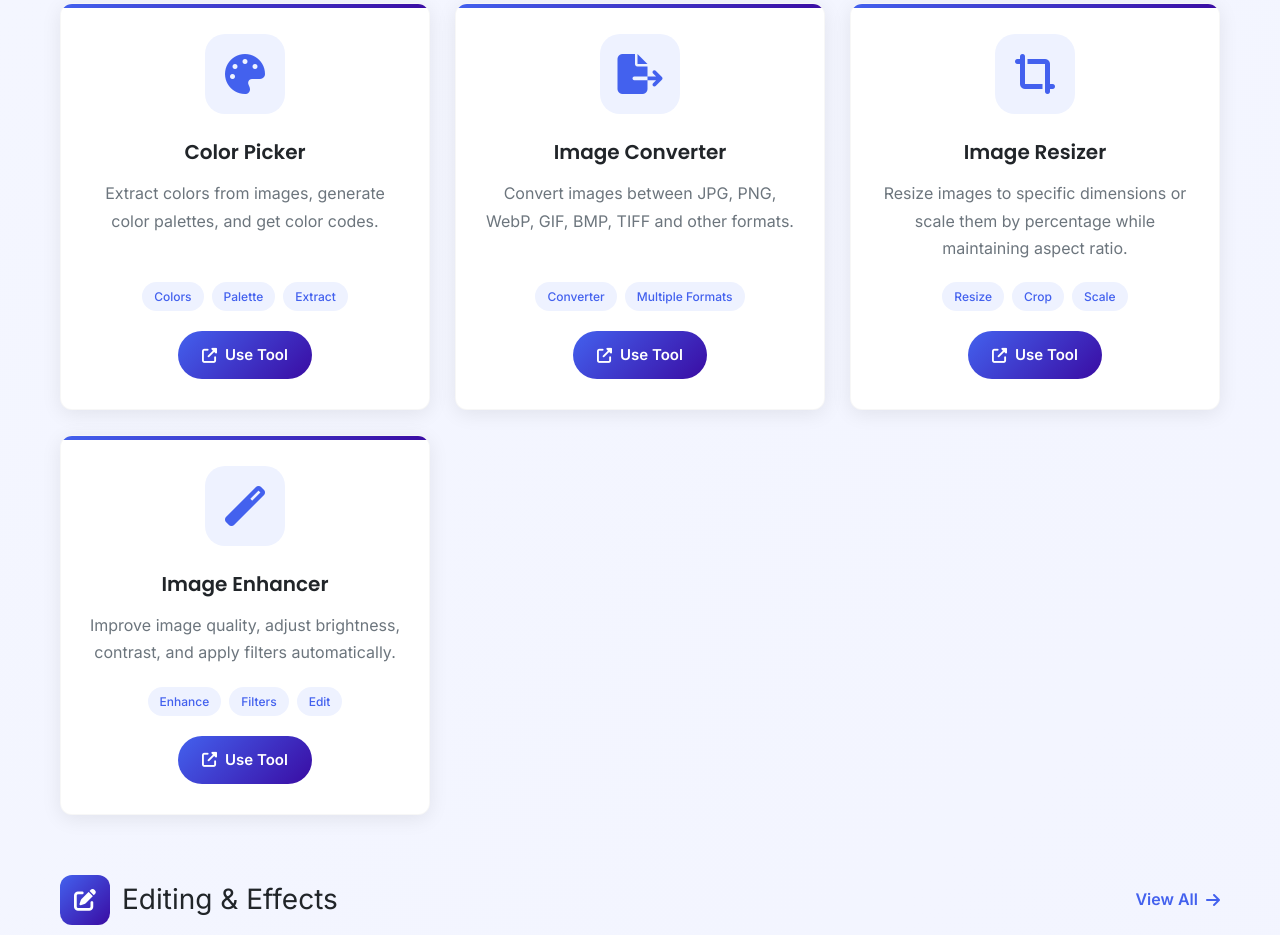
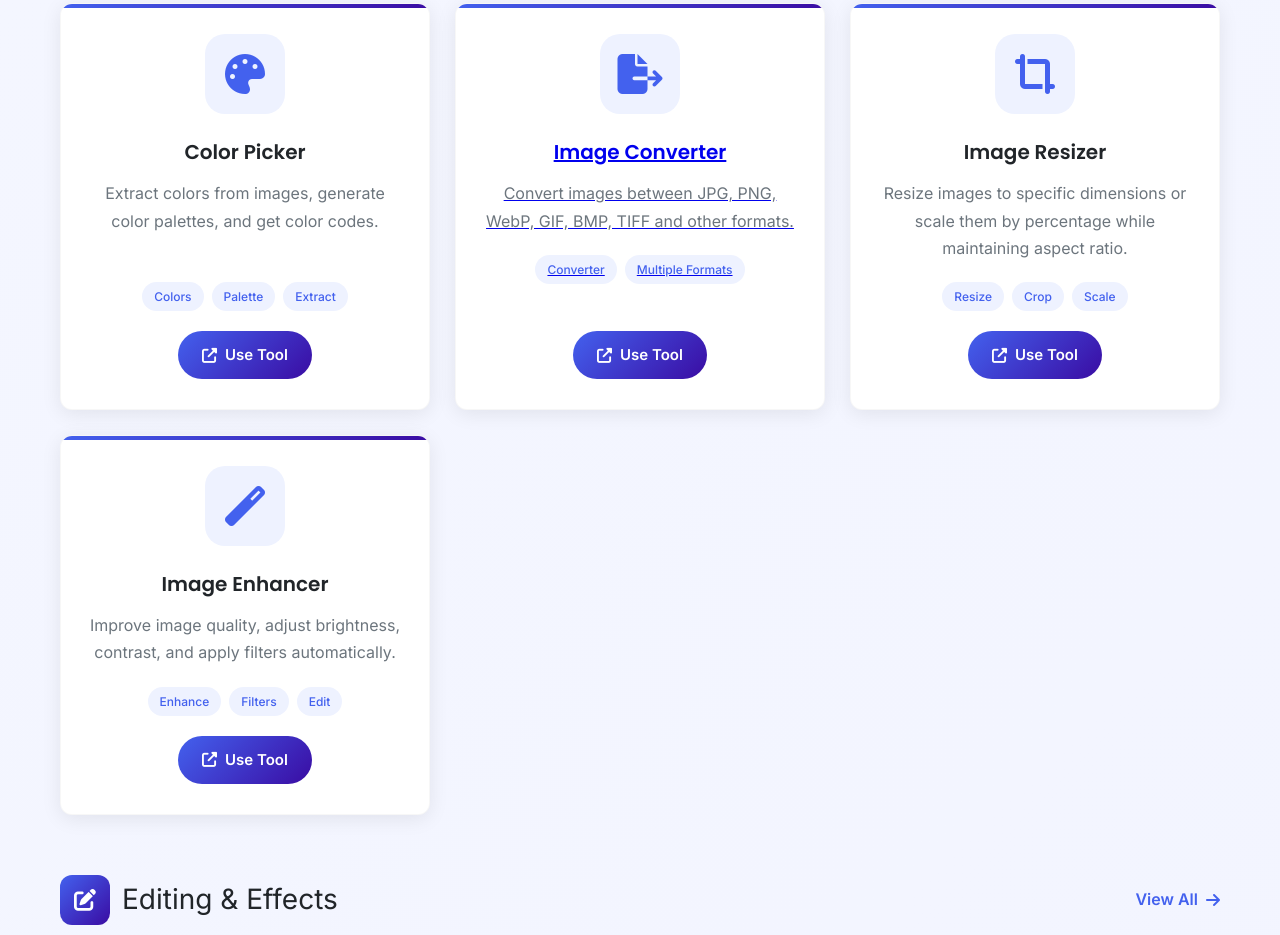
Before and after one commit to kingverma778-dot/Tool-, a plain HTML site: page index.html in a window 1280 px wide. Shown: the part 1875-2810 px from the top of the page. Drawn offline with Linux system fonts and the light colour scheme.

Commit message:
Update index.html

```diff
--- a/index.html
+++ b/index.html
@@ -1026,7 +1026,7 @@
                         <div class="tool-icon">
                             <i class="fas fa-file-export"></i>
                         </div>
-                        <h3>Image Converter</h3>
+                        <h3> <a href="/img-compress.html"</a>Image Converter</h3>
                         <p>Convert images between JPG, PNG, WebP, GIF, BMP, TIFF and other formats.</p>
                         <div class="tool-tags">
                             <span class="tool-tag">Converter</span>
```
